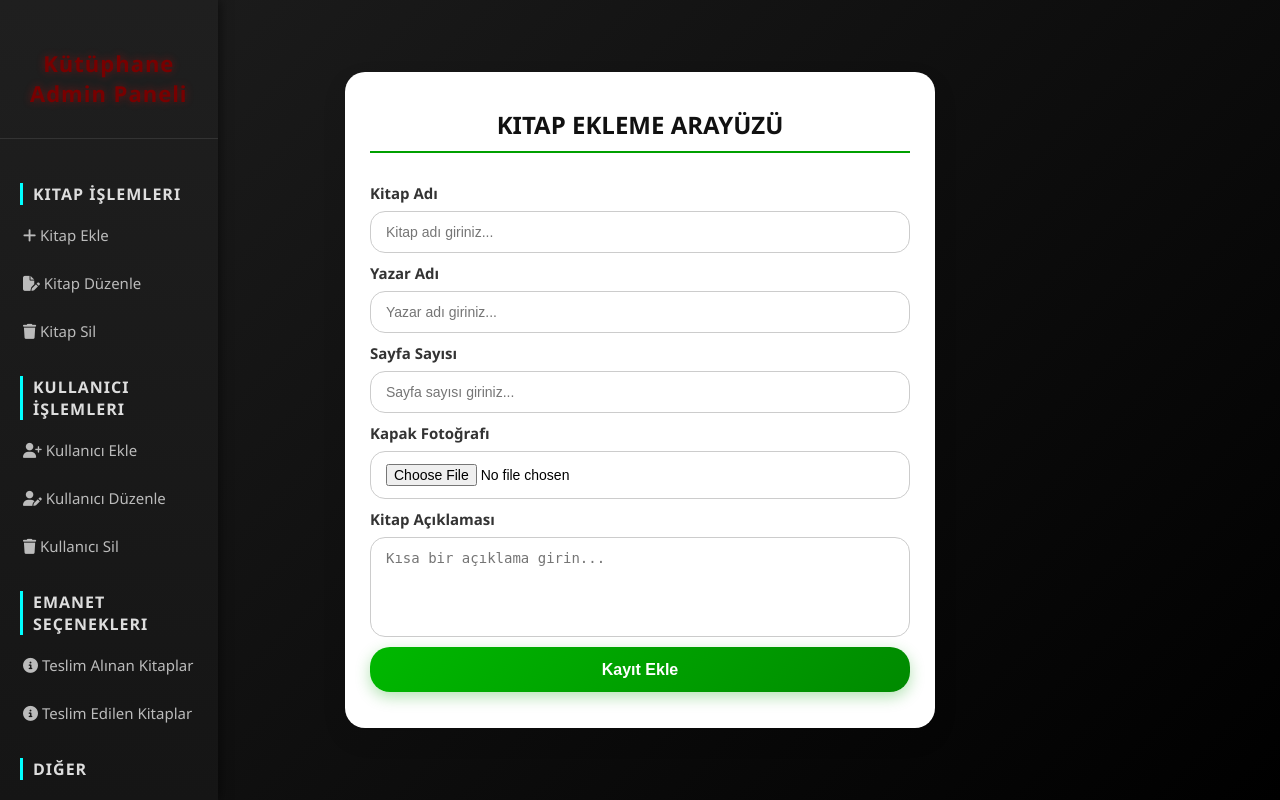
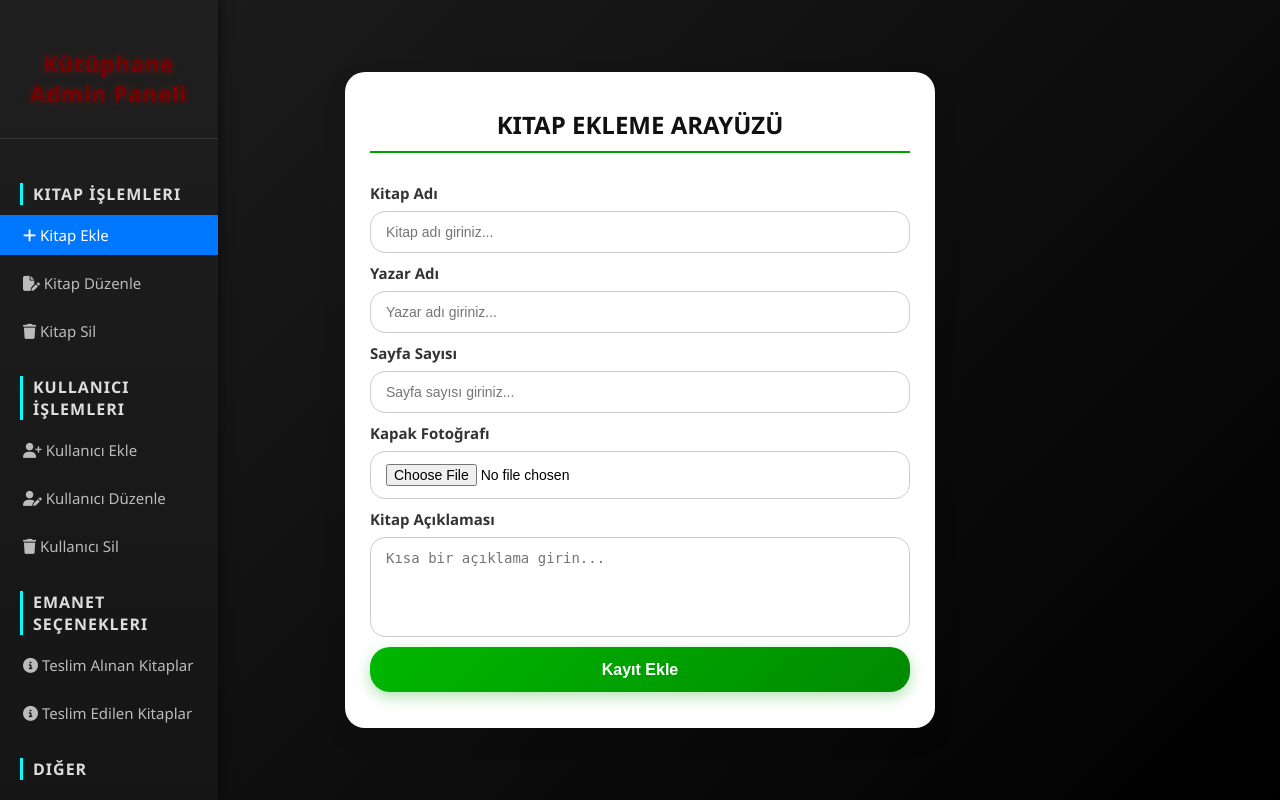
Before and after one commit to emirhandemirbasa/library-managment-system, a PHP site: page /public/admin/createbook.php in a window 1280 px wide. Run offline with PHP 8.4, Linux system fonts and the light colour scheme.

Commit message:
sidebar.php düzenlendi.

```diff
--- a/public/admin/sidebar.php
+++ b/public/admin/sidebar.php
@@ -82,26 +82,30 @@
             background-color: #ff7070ff;
             color:white;
         }
+        .active{
+            background-color: #0077ffff;
+            color: white;
+        }
         </style>
         <title><?php echo $baslik ?? "";?></title>
 </head>
 <?php include '../partials/header.php'?>
 
 <div class="sidebar">
-    <h2 class="sidebar-brand">Kütüphane<br>Admin Paneli</h2>
+    <a href="adminpanel" style="text-decoration:none;"><h2 class="sidebar-brand">Kütüphane<br>Admin Paneli</h2></a>
     <ul>
         <h3>Kitap İşlemleri</h3>
-        <li><a href="createbook.php"><i class="fa-solid fa-plus"></i> Kitap Ekle</a></li>
-        <li><a href="editbook.php"><i class="fa-solid fa-file-pen"></i> Kitap Düzenle</a></li>
-        <li><a href="deletebook.php"><i class="fa-solid fa-trash"></i> Kitap Sil</a></li>
+        <li><a href="createbook"class="<?= basename($_SERVER['PHP_SELF']) == 'createbook.php' ? 'active' : '' ?>"><i class="fa-solid fa-plus"></i> Kitap Ekle</a></li>
+        <li><a href="editbook"class="<?= basename($_SERVER['PHP_SELF']) == 'editbook.php' ? 'active' : '' ?>"><i class="fa-solid fa-file-pen"></i> Kitap Düzenle</a></li>
+        <li><a href="deletebook" class="<?= basename($_SERVER['PHP_SELF']) == 'deletebook.php' ? 'active' : '' ?>"><i class="fa-solid fa-trash"></i> Kitap Sil</a></li>
         <h3>Kullanıcı İşlemleri</h3>
-        <li><a href="createuser.php"><i class="fa-solid fa-user-plus"></i> Kullanıcı Ekle</a></li>
-        <li><a href="edituser.php"><i class="fa-solid fa-user-pen"></i> Kullanıcı Düzenle</a></li>
-        <li><a href="deleteuser.php"><i class="fa-solid fa-trash"></i> Kullanıcı Sil</a></li>
+        <li><a href="createuser" class="<?= basename($_SERVER['PHP_SELF']) == 'createuser.php' ? 'active' : '' ?>"><i class="fa-solid fa-user-plus"></i> Kullanıcı Ekle</a></li>
+        <li><a href="edituser" class="<?= basename($_SERVER['PHP_SELF']) == 'edituser.php' ? 'active' : '' ?>"><i class="fa-solid fa-user-pen"></i> Kullanıcı Düzenle</a></li>
+        <li><a href="deleteuser" class="<?= basename($_SERVER['PHP_SELF']) == 'deleteuser.php' ? 'active' : '' ?>"><i class="fa-solid fa-trash"></i> Kullanıcı Sil</a></li>
         <h3>Emanet Seçenekleri</h3>
         <li><a href=""><i class="fa-solid fa-circle-info"></i> Teslim Alınan Kitaplar</a></li>
         <li><a href=""><i class="fa-solid fa-circle-info"></i> Teslim Edilen Kitaplar</a></li>
         <h3>Diğer</h3>
-        <li><a href="../../index.php"><i class="fa-solid fa-right-from-bracket"></i> Admin Panelinden Çık</a></li>
+        <li><a href="../../index"><i class="fa-solid fa-right-from-bracket"></i> Admin Panelinden Çık</a></li>
     </ul>
 </div>
```
